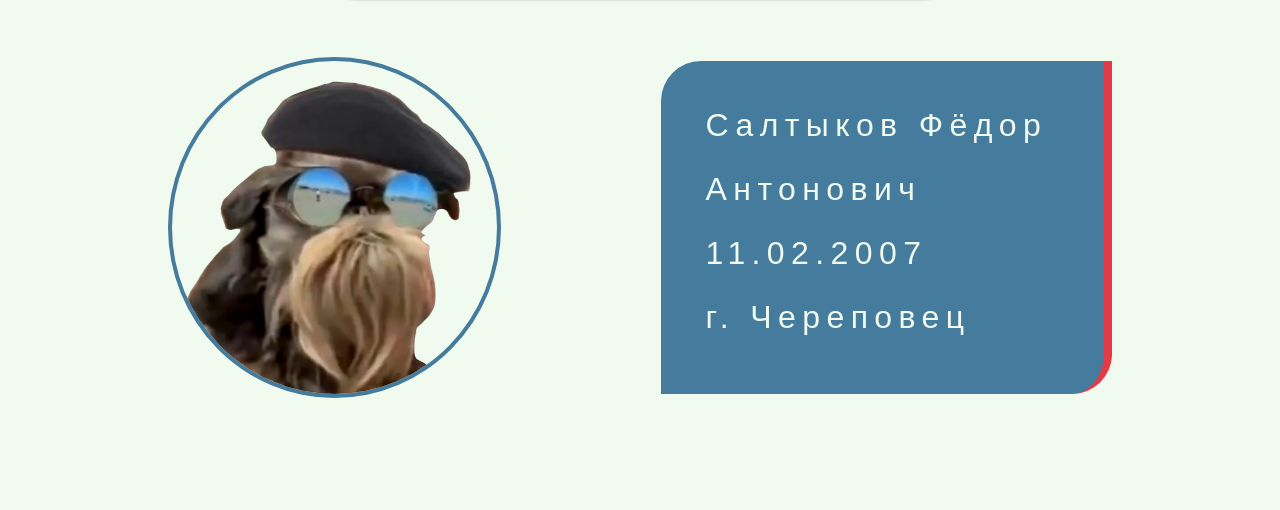
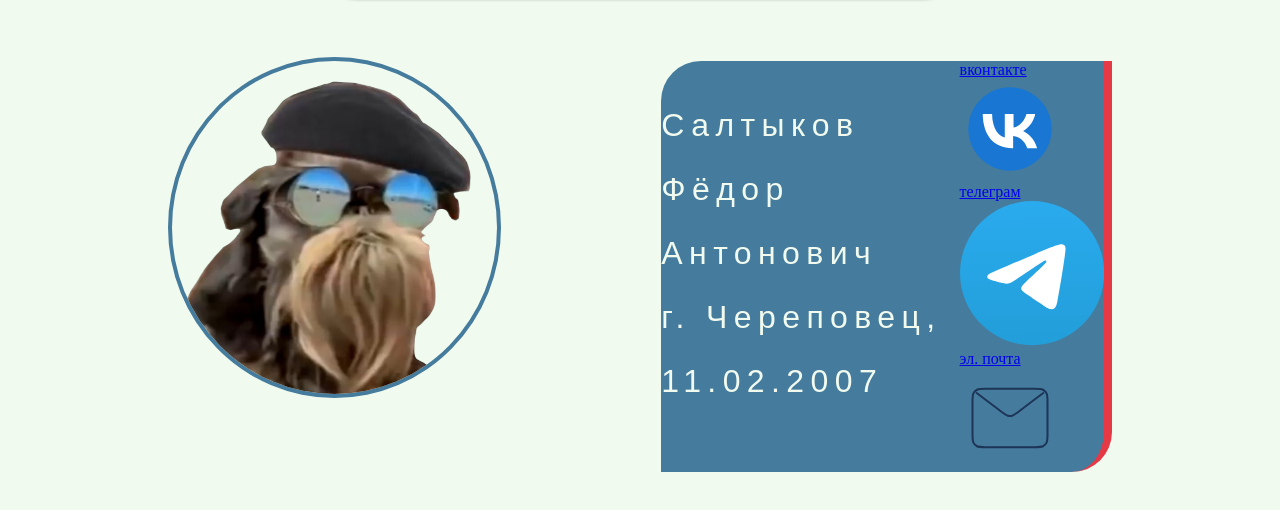
Before and after one commit to theDude1101/project-dna-2023, a plain HTML site: page index.html in a window 1280 px wide. Shown: the part 152-662 px from the top of the page. Drawn offline with Linux system fonts and the light colour scheme.

Commit message:
Update index.html

```diff
--- a/index.html
+++ b/index.html
@@ -31,14 +31,54 @@
 			<p class="main-text">
 				Салтыков Фёдор Антонович
 				<br>
-				11.02.2007
-				<br>
-				г. Череповец
+				г. Череповец, 11.02.2007
 			</p>
+			<!-- contacts: -->
+			<div class="contact-option-wrapper">
+					<a class="contact-link" href="https://vk.com/tolko__spokoistvie" target="_blank">
+						<div class="contact-option">
+							<span onclick='window.open()' class="contact-option-header">вконтакте</span>
+							<svg class="contact-option-photo" xmlns="http://www.w3.org/2000/svg" x="0px" y="0px" width="100"
+								height="100" viewBox="0 0 48 48">
+								<path fill="#1976d2" d="M24,4C13,4,4,13,4,24s9,20,20,20s20-9,20-20S35,4,24,4z"></path>
+								<path fill="#fff"
+									d="M25.2,33.2c-9,0-14.1-6.1-14.3-16.4h4.5c0.1,7.5,3.5,10.7,6.1,11.3V16.8h4.2v6.5c2.6-0.3,5.3-3.2,6.2-6.5h4.2	c-0.7,4-3.7,7-5.8,8.2c2.1,1,5.5,3.6,6.7,8.2h-4.7c-1-3.1-3.5-5.5-6.8-5.9v5.9H25.2z">
+								</path>
+							</svg>
+						</div>
+					</a>
+					<a class="contact-link" href="https://t.me/the_dude1100" target="_blank">
+						<div class="contact-option">
+							<span class="contact-option-header">телеграм</span>
+							<svg class="contact-option-photo" xmlns="http://www.w3.org/2000/svg"
+								xmlns:xlink="http://www.w3.org/1999/xlink" viewBox="0 0 240.1 240.1">
+								<linearGradient id="Oval_1_" gradientUnits="userSpaceOnUse" x1="-838.041" y1="660.581" x2="-838.041"
+									y2="660.3427" gradientTransform="matrix(1000 0 0 -1000 838161 660581)">
+									<stop offset="0" style="stop-color:#2AABEE" />
+									<stop offset="1" style="stop-color:#229ED9" />
+								</linearGradient>
+								<circle fill-rule="evenodd" clip-rule="evenodd" fill="url(#Oval_1_)" cx="120.1" cy="120.1" r="120.1" />
+								<path fill-rule="evenodd" clip-rule="evenodd" fill="#FFFFFF"
+									d="M54.3,118.8c35-15.2,58.3-25.3,70-30.2 c33.3-13.9,40.3-16.3,44.8-16.4c1,0,3.2,0.2,4.7,1.4c1.2,1,1.5,2.3,1.7,3.3s0.4,3.1,0.2,4.7c-1.8,19-9.6,65.1-13.6,86.3 c-1.7,9-5,12-8.2,12.3c-7,0.6-12.3-4.6-19-9c-10.6-6.9-16.5-11.2-26.8-18c-11.9-7.8-4.2-12.1,2.6-19.1c1.8-1.8,32.5-29.8,33.1-32.3 c0.1-0.3,0.1-1.5-0.6-2.1c-0.7-0.6-1.7-0.4-2.5-0.2c-1.1,0.2-17.9,11.4-50.6,33.5c-4.8,3.3-9.1,4.9-13,4.8 c-4.3-0.1-12.5-2.4-18.7-4.4c-7.5-2.4-13.5-3.7-13-7.9C45.7,123.3,48.7,121.1,54.3,118.8z" />
+							</svg>
+						</div>
+					</a>
+					<a class="contact-link" href="mailto:fedorsaltyk@gmail.com" target="_blank">
+						<div class="contact-option">
+							<span class="contact-option-header">эл. почта</span>
+							<svg class="contact-option-photo" xmlns="http://www.w3.org/2000/svg" width="100" height="100"
+								viewBox="0 0 100 100" fill="none">
+								<path
+									d="M16.6667 24.9999L42.1152 44.2177L42.1236 44.2247C44.9494 46.2969 46.3631 47.3337 47.9115 47.7341C49.2801 48.0881 50.7188 48.0881 52.0874 47.7341C53.6372 47.3333 55.055 46.2936 57.8857 44.2177C57.8857 44.2177 74.2087 31.6913 83.3333 24.9999M12.5 65.8341V34.1674C12.5 29.5003 12.5 27.165 13.4083 25.3824C14.2072 23.8144 15.4811 22.5405 17.0492 21.7415C18.8318 20.8333 21.167 20.8333 25.8341 20.8333H74.1675C78.8346 20.8333 81.1649 20.8333 82.9475 21.7415C84.5155 22.5405 85.7937 23.8144 86.5926 25.3824C87.5 27.1633 87.5 29.4957 87.5 34.1537V65.8482C87.5 70.5061 87.5 72.8352 86.5926 74.6161C85.7937 76.1841 84.5155 77.4602 82.9475 78.2592C81.1666 79.1666 78.8375 79.1666 74.1795 79.1666H25.8205C21.1625 79.1666 18.83 79.1666 17.0492 78.2592C15.4811 77.4602 14.2072 76.1841 13.4083 74.6161C12.5 72.8335 12.5 70.5012 12.5 65.8341Z"
+									stroke="#1D3557" stroke-width="2" stroke-linecap="round" stroke-linejoin="round" />
+							</svg>
+						</div>
+					</a>
+			</div>
 		</div>
 	</main>
 
-<!-- 	menu -->
+	<!-- menu -->
 	<div class="menu-block">
 		<svg class="close-button" xmlns="http://www.w3.org/2000/svg" width="7.2vh" height="7.2vh" viewBox="0 0 60 60"
 			fill="none">
@@ -49,40 +89,33 @@
 		<div class="menu-header-wrapper">
 			<p class="menu-header">меню</p>
 		</div>
-		<div onclick="window.location.href = 'portfolio.html';" id="option1" class="menu-option">
+		<div id="menu-options-wrapper">
+			<div onclick="window.location.href = 'portfolio.html';" class="menu-option">
 				<span class="option-header">портфолио</span>
-			<svg class="option-photo" xmlns="http://www.w3.org/2000/svg" width="80" height="80" viewBox="0 0 80 80"
+				<!-- <svg class="option-photo" xmlns="http://www.w3.org/2000/svg" width="80" height="80" viewBox="0 0 80 80"
 					fill="none">
 					<path
 						d="M43.3333 10.0029C43.015 10 42.6576 10 42.249 10H27.3339C23.6003 10 21.732 10 20.3059 10.7266C19.0515 11.3658 18.0324 12.3849 17.3932 13.6393C16.6666 15.0654 16.6666 16.9336 16.6666 20.6673V59.334C16.6666 63.0677 16.6666 64.9335 17.3932 66.3596C18.0324 67.614 19.0515 68.6349 20.3059 69.2741C21.7306 70 23.5966 70 27.3231 70L52.6769 70C56.4033 70 58.2666 70 59.6913 69.2741C60.9457 68.6349 61.9682 67.614 62.6074 66.3596C63.3333 64.9349 63.3333 63.0716 63.3333 59.3453V31.0856C63.3333 30.6765 63.3332 30.3187 63.3302 30M43.3333 10.0029C44.2854 10.0116 44.8878 10.0462 45.4628 10.1842C46.143 10.3475 46.7928 10.6175 47.3893 10.9831C48.0618 11.3952 48.6394 11.9727 49.7916 13.125L60.2099 23.5433C61.3629 24.6963 61.9362 25.2712 62.3485 25.944C62.714 26.5405 62.9844 27.1909 63.1477 27.8711C63.2857 28.4459 63.3211 29.0484 63.3302 30M43.3333 10.0029V19.3333C43.3333 23.067 43.3333 24.9326 44.0599 26.3586C44.6991 27.6131 45.7182 28.6349 46.9726 29.2741C48.3973 30 50.2633 30 53.9897 30H63.3302M63.3302 30H63.3339"
 						stroke="#1D3557" stroke-width="2" stroke-linecap="round" stroke-linejoin="round" />
-			</svg>
+				</svg> -->
 			</div>
-		<div onclick="window.location.href='contact.html';" id="option2" class="menu-option">
-			<span class="option-header">контакты</span>
-			<svg class="option-photo" xmlns="http://www.w3.org/2000/svg" width="80" height="80" viewBox="0 0 80 80"
-				fill="none">
-				<path
-					d="M53.3333 26.6667H66.6667C68.5076 26.6667 70 28.1591 70 30V66.6667L58.89 57.4365C58.2915 56.9393 57.5359 56.6667 56.7578 56.6667H30C28.159 56.6667 26.6667 55.1743 26.6667 53.3333V43.3333M53.3333 26.6667V16.6667C53.3333 14.8257 51.8409 13.3333 50 13.3333H13.3333C11.4924 13.3333 10 14.8257 10 16.6667V53.3343L21.11 44.1027C21.7085 43.6055 22.4641 43.3333 23.2422 43.3333H26.6667M53.3333 26.6667V40C53.3333 41.8409 51.8409 43.3333 50 43.3333H26.6667"
-					stroke="#1D3557" stroke-width="2" stroke-linecap="round" stroke-linejoin="round" />
-			</svg>
-		</div>
-		<div onclick="window.location.href='hobbies.html';" id="option3" class="menu-option">
+			<div onclick="window.location.href='hobbies.html';" class="menu-option">
 				<span class="option-header">хобби</span>
-			<svg class="option-photo" xmlns="http://www.w3.org/2000/svg" width="80" height="80" viewBox="0 0 80 80"
+				<!-- <svg class="option-photo" xmlns="http://www.w3.org/2000/svg" width="80" height="80" viewBox="0 0 80 80"
 					fill="none">
 					<path
 						d="M13.3334 70V52.2903M13.3334 52.2903C32.7273 37.1257 47.2728 67.4542 66.6667 52.2896V14.3782C47.2728 29.5428 32.7273 -0.78701 13.3334 14.3776V52.2903Z"
 						stroke="#1D3557" stroke-width="2" stroke-linecap="round" stroke-linejoin="round" />
-			</svg>
+				</svg> -->
 			</div>
-		<div onclick="window.location.href='biography.html';" id="option4" class="menu-option">
+			<div onclick="window.location.href='biography.html';" class="menu-option">
 				<span class="option-header">биография</span>
-			<svg class="option-photo" xmlns="http://www.w3.org/2000/svg" width="80" height="80" viewBox="0 0 80 80"
+				<!-- <svg class="option-photo" xmlns="http://www.w3.org/2000/svg" width="80" height="80" viewBox="0 0 80 80"
 					fill="none">
 					<path d="M50 20V70M50 20L70 10V60L50 70M50 20L30 10M50 70L30 60M30 60L10 70V20L30 10M30 60V10" stroke="#1D3557"
 						stroke-width="2" stroke-linecap="round" stroke-linejoin="round" />
-			</svg>
+				</svg> -->
+			</div>
 		</div>
 	</div>
 	<script src="js/jquery-3.7.1.slim.min.js"></script>
```
Lines whose indentation alone changed are shown as unchanged.
